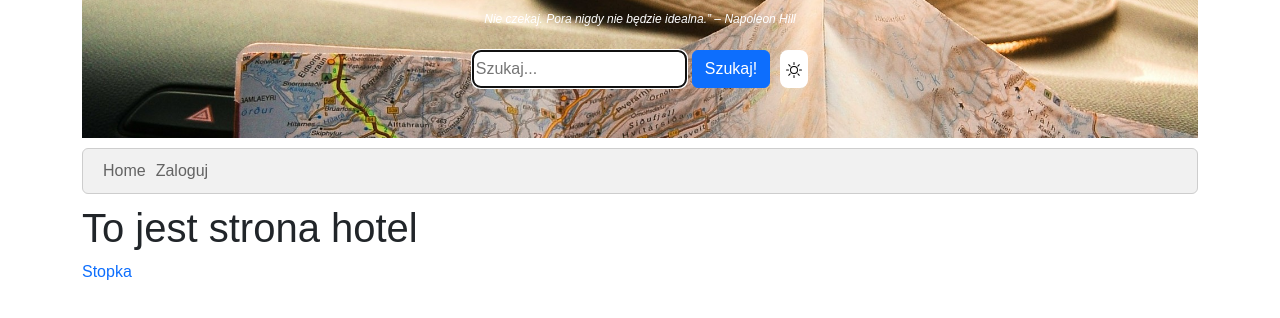
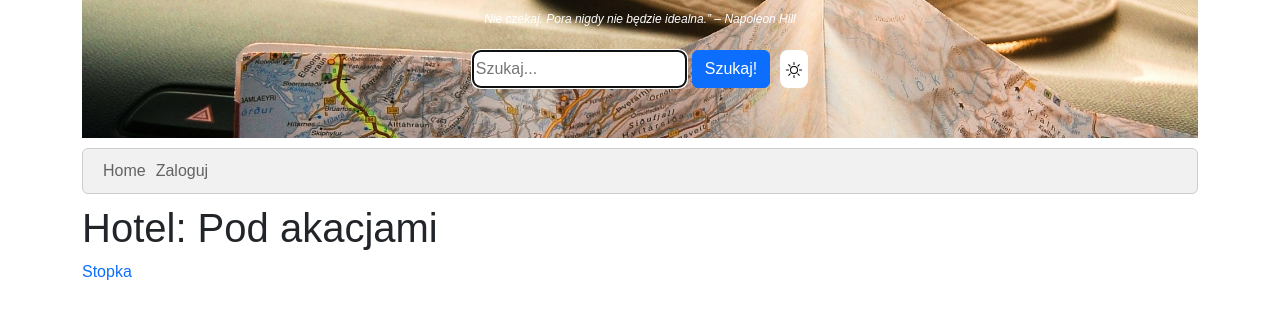
Before and after one commit to Draganek/KURS19, a React (Vite) app: page /hotel/1 in a window 1280 px wide. Shown: the top 318 px of the page. Built offline with nearby package versions, Linux system fonts and the light colour scheme.

Commit message:
Hotel Links

```diff
--- a/src/components/App/App.jsx
+++ b/src/components/App/App.jsx
@@ -12,6 +12,7 @@ import useLocalStorage from '../../hooks/useLocalStorage'
 import { BrowserRouter, Route, Routes } from 'react-router'
 import { reducer, initState } from '../../reducer'
 import Home from '../pages/Home'
+import HotelPreview from '../pages/HotelPreview'
 
 
 
@@ -38,7 +39,7 @@ function App() {
   const content = (
     <Routes>
       <Route index element={<Home state={state} dispatch={dispatch}/>} />
-      <Route path='/hotel/:id' element={<h1>To jest strona hotel</h1>} />
+      <Route path='/hotel/:id' element={<HotelPreview />} />
       <Route path='/login' element={<h1>Logowanie</h1>} />
       <Route path='/register' element={<h1>Rejestracja</h1>} />
     </Routes>
--- a/src/components/Hotels/BestHotel/BestHotel.jsx
+++ b/src/components/Hotels/BestHotel/BestHotel.jsx
@@ -1,5 +1,6 @@
 import moment from "moment"
 import { useEffect, useState } from "react"
+import { Link } from "react-router"
 
 export default function BestHotel(props) {
     const endTime = moment().add(23,'minutes').add(5,'seconds')
--- /dev/null
+++ b/src/components/pages/HotelPreview.jsx
@@ -0,0 +1,22 @@
+import { useEffect, useState } from "react"
+import { useParams } from "react-router"
+import LoadingIcon from "../UI/LoadingIcon/LoadingIcon"
+import { initHotels } from "../../reducer"
+
+export default function HotelPreview () {
+    const { id } = useParams()
+    const [hotel, setHotel] = useState(null)
+
+    useEffect(() => {
+
+        setTimeout(() => {
+            setHotel(initHotels.find(x => x.id === Number(id)))
+        }, 500)
+    }, [id])
+
+    if (!hotel) return <LoadingIcon />
+
+    return (
+        <h1>Hotel: {hotel.name}</h1>
+    )
+}
```
Also changed, not shown: src/components/pages/Search.jsx (added).
